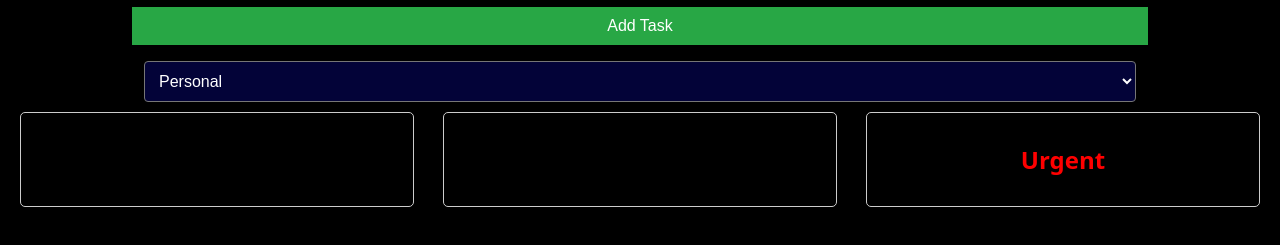
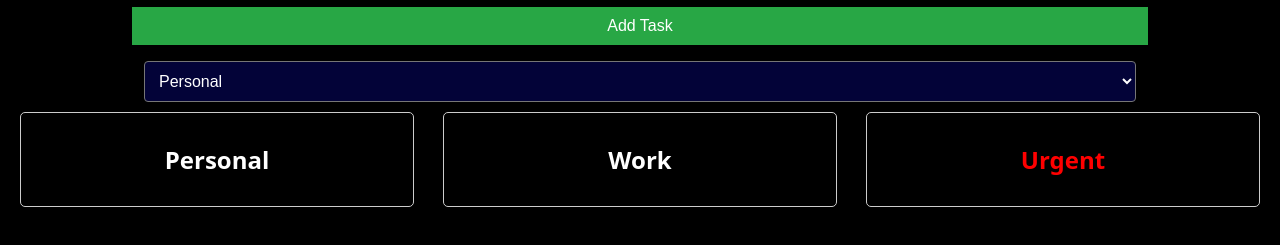
Before and after one commit to svat44/todolly, a plain HTML site: page index.html in a window 1280 px wide. Shown: the part 195-440 px from the top of the page. Drawn offline with Linux system fonts and the light colour scheme.

Commit message:
Update index.html

```diff
--- a/index.html
+++ b/index.html
@@ -23,11 +23,11 @@
 
          <div id="taskContainer">
             <div class="task-column" id="personalColumn">
-                <h2>Personal</h2>
+                <h2 style="color: #fff;">Personal</h2>
                 <ul id="personalTasks"></ul>
             </div>
             <div class="task-column" id="workColumn">
-                <h2>Work</h2>
+                <h2 style="color: #fff;">Work</h2>
                 <ul id="workTasks"></ul>
             </div>
             <div class="task-column" id="urgentColumn">
```
